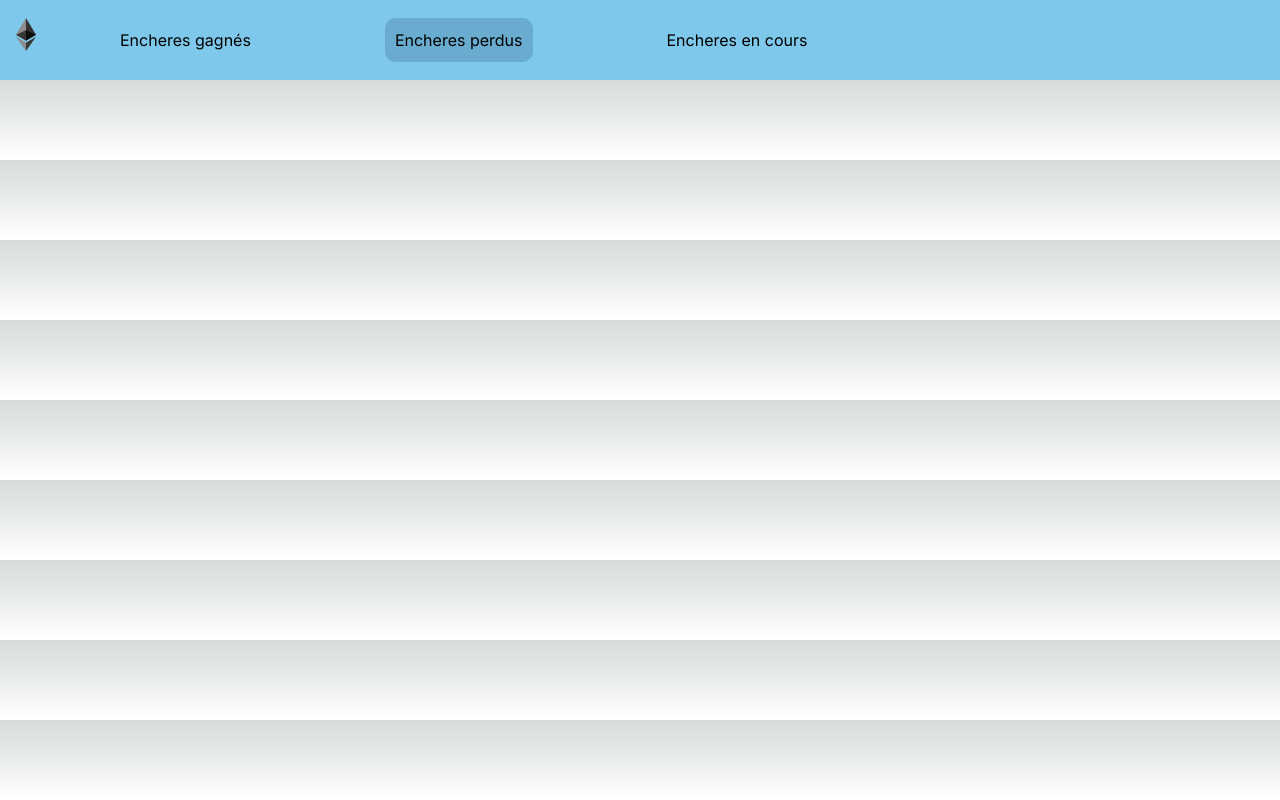
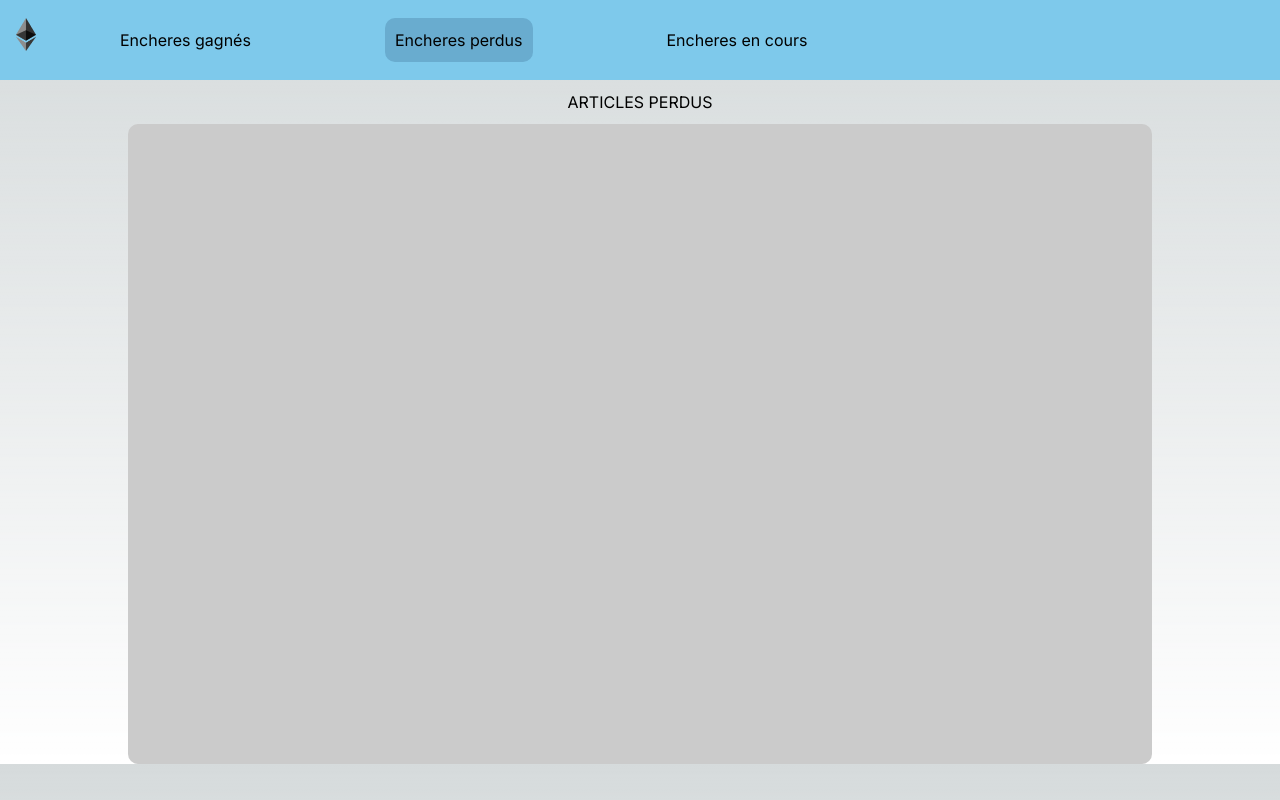
Before and after one commit to AndoniAT/BlockChainDutchAuctionAppWeb, a Next.js app in the folder dutch-auction/: page /dashboard in a window 1280 px wide. Both pictures are taken after a click on the item "Encheres perdus". Built offline with nearby package versions, Linux system fonts and the light colour scheme.

Commit message:
Afficher les encheres perdus

```diff
--- a/dutch-auction/app/composants/lostAuctions.tsx
+++ b/dutch-auction/app/composants/lostAuctions.tsx
@@ -1,7 +1,61 @@
-export function LostAuctions() {
+"use client"
+import { useEffect, useState, Suspense } from "react";
+import { ethers, BigNumber } from "ethers";
+import DutchWrapper from '@/app/composants/dutchs';
+import { DutchsSkeleton } from '@/app/composants/skeletons';
+
+interface AuctionProps {}
+interface Article {
+    id:BigNumber,
+    name:string,
+    currentPrice:number|BigNumber,
+    winningBidder:any,
+    closed:boolean,
+    boughtFor:number|BigNumber,
+    bought:number|BigNumber|null
+}
+
+import { MyContextProvider, useMyContext } from '@/app/dashboard/context';
+
+export function LostAuctions(props: AuctionProps) {
+    const [ articles, setArticles ] = useState<Article[]>([]);
+    const {
+        contract, provider, signer
+    } = useMyContext();
+
+    const fetchArticles = async () => {
+        if( signer ) {
+            try {
+                let signerAdress = await signer.getAddress();
+                const articlesTemp = contract ? await contract.callStatic.getClosedArticles() : [];
+                const artWinningMe = articlesTemp.filter( (art:Article) => art.winningBidder !=  signerAdress ).map( (art:Article) => { return { ...art, currentPrice: art.boughtFor } });
+                return artWinningMe;
+
+            } catch( e ) {
+                console.log(e)
+            }
+        }
+        return [];
+    }
+
+    if( articles.length == 0 && contract && signer ) {
+        fetchArticles().then( art => {
+            setArticles( art );
+        });
+    }
+
     return (
         <>
-        <p>Lost</p>
+        <div>
+            <div style={{ textAlign: 'center', padding: '10px 0' }}>
+                <h1> ARTICLES PERDUS </h1>
+            </div>
+            <div style={{ background: '#CBCBCB', width: '80%', margin: '0 auto', borderRadius: '10px', minHeight: '80vh', padding: '20px' }}>
+                <Suspense fallback={<DutchsSkeleton />}>
+                    <DutchWrapper data={articles} date={null} current={false} buy={()=>{}}/>
+                </Suspense>
+            </div>
+        </div>
         </>
-    )
+    );
 }
--- a/dutch-auction/app/dashboard/lost.tsx
+++ b/dutch-auction/app/dashboard/lost.tsx
@@ -1,7 +1,10 @@
+'use client';
 import { LostAuctions } from "../composants/lostAuctions";
 
-export default function Lost() {
+const Lost = () => {
   return (
-    <LostAuctions></LostAuctions>
+    <LostAuctions/>
   );
 }
+
+export default Lost;
--- a/dutch-auction/app/dashboard/page.tsx
+++ b/dutch-auction/app/dashboard/page.tsx
@@ -7,6 +7,7 @@ import { MyContextProvider, useMyContext } from '@/app/dashboard/context';
 import Now from '@/app/dashboard/now';
 import ChooseContract from './chooseContract';
 import Win from './win';
+import Lost from './lost';
 
 const Menu = () => {
   const [ active, setActive ] = useState<string>('choose');
@@ -24,6 +25,7 @@ const Menu = () => {
       { (active == "choose") ? <ChooseContract /> : <></>}
       { (active == "now") ? <Now/> : <></>}
       { (active == "win") ? <Win/> : <></>}
+      { (active == "loose") ? <Lost/> : <></>}
     </MyContextProvider>
   )
 }
--- a/dutch-auction/app/dashboard/win.tsx
+++ b/dutch-auction/app/dashboard/win.tsx
@@ -1,5 +1,4 @@
 'use client';
-import { CurrentAuctions } from "../composants/currentAuctions";
 import { WinAuctions } from "../composants/winAuctions";
 
 const Win = () => {
```
